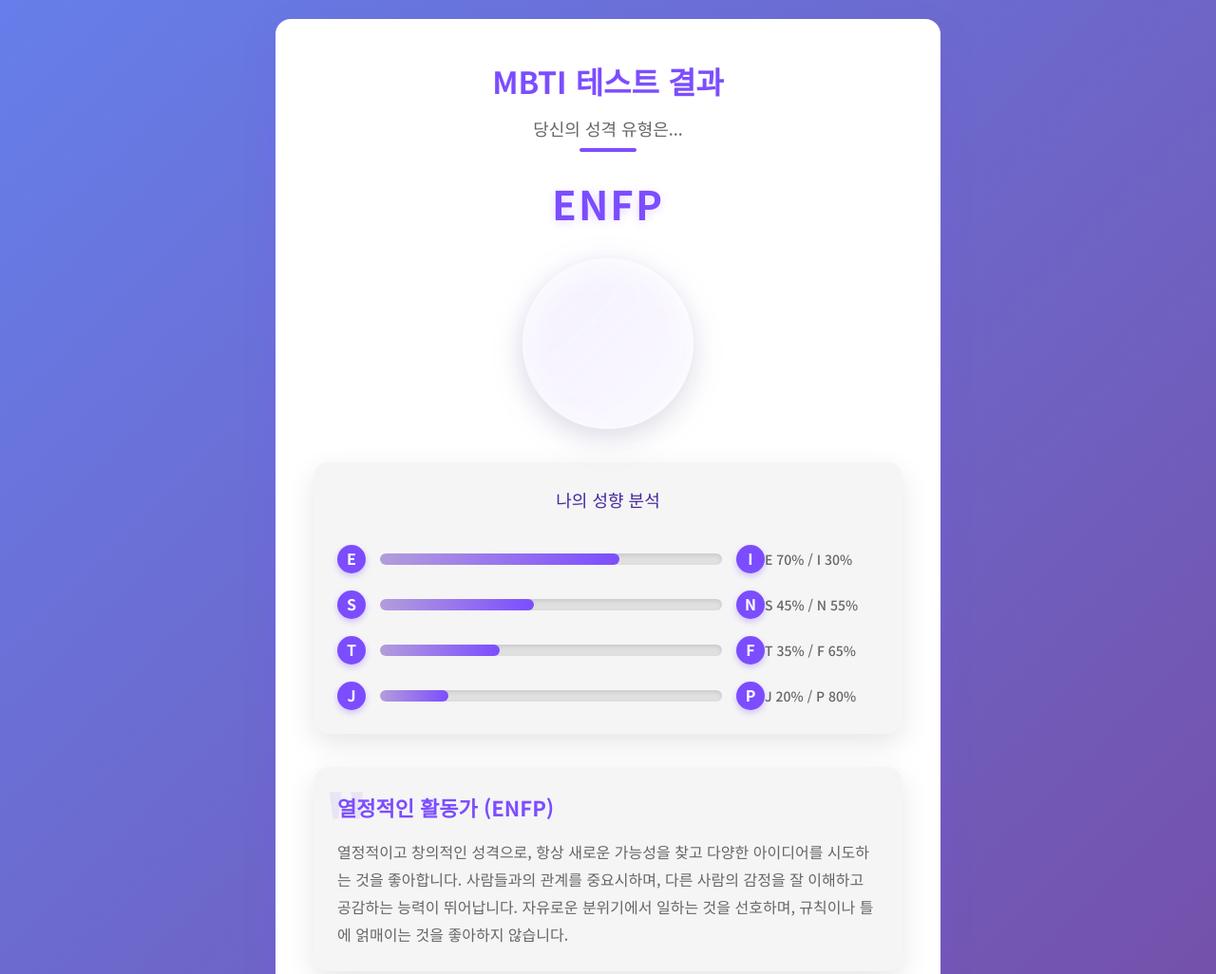
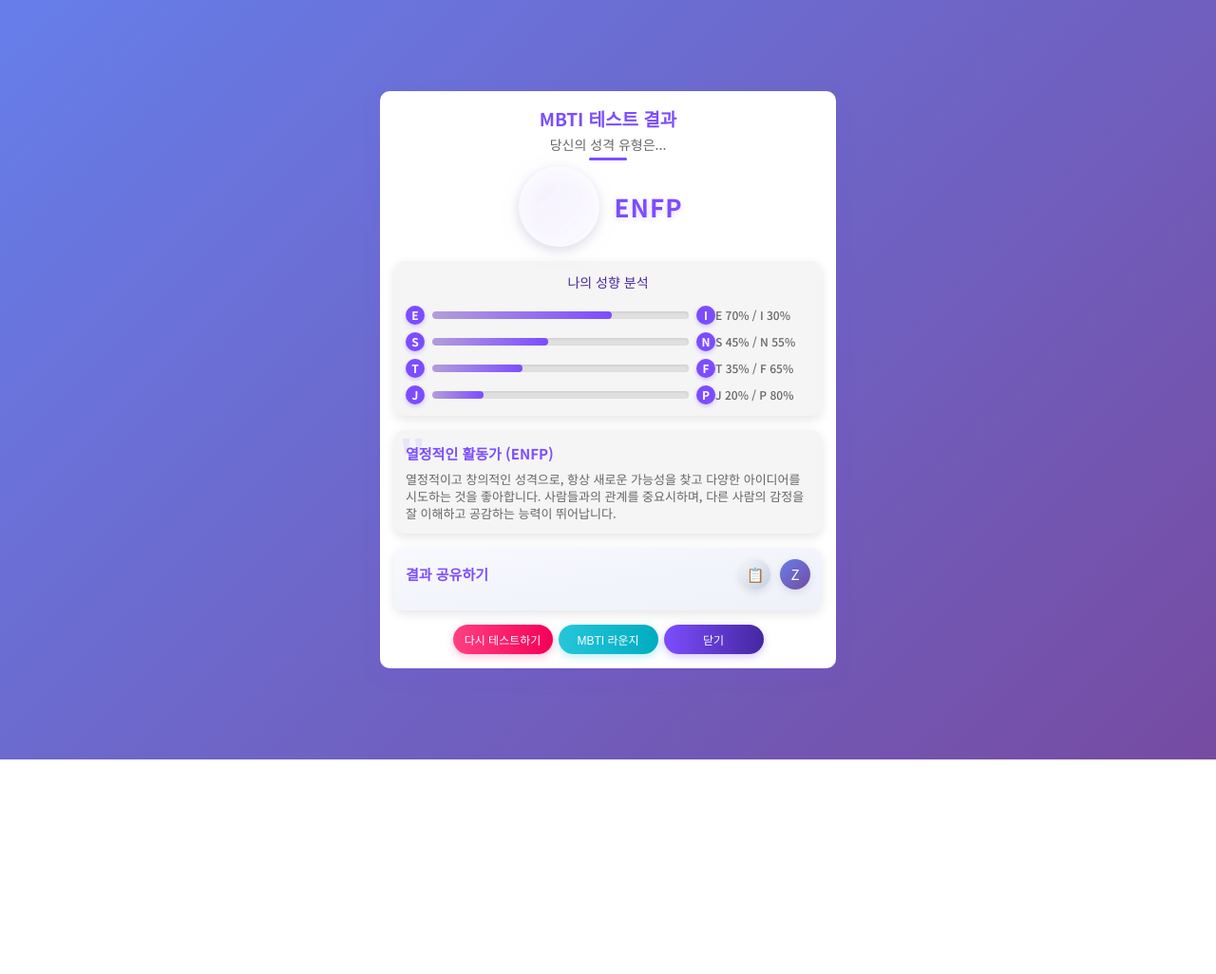
Before and after one commit to scm1400/zep-mbti-test, a website built with webpack: page res/result_popup.html in a window 1280 px wide. Shown: the top 1026 px of the page at 95% size. After the commit the page ends 800 px from the top, so only its background shows below. Built offline with nearby package versions, Linux system fonts and the light colour scheme.

Commit message:
컴팩트하게 수정

```diff
--- a/res/result_popup.html
+++ b/res/result_popup.html
@@ -16,9 +16,9 @@
             --bg-light: #FFFFFF;
             --bg-medium: #F5F5F5;
             --bg-dark: rgba(0, 0, 0, 0.7);
-            --border-radius: 16px;
-            --shadow-soft: 0 10px 30px rgba(0, 0, 0, 0.1);
-            --shadow-strong: 0 15px 35px rgba(124, 77, 255, 0.2);
+            --border-radius: 10px;
+            --shadow-soft: 0 4px 12px rgba(0, 0, 0, 0.1);
+            --shadow-strong: 0 8px 20px rgba(124, 77, 255, 0.15);
             --transition-normal: all 0.3s ease;
         }
 
@@ -36,24 +36,24 @@
             align-items: center;
             min-height: 100vh;
             color: var(--text-primary);
-            padding: 20px;
-            line-height: 1.6;
+            padding: 10px;
+            line-height: 1.5;
         }
 
         .result-container {
             background-color: var(--bg-light);
             border-radius: var(--border-radius);
             box-shadow: var(--shadow-strong);
-            width: 90%;
-            max-width: 700px;
-            padding: 40px;
+            width: 80%;
+            max-width: 480px;
+            padding: 15px;
             text-align: center;
             position: relative;
             overflow: hidden;
         }
 
         .result-header {
-            margin-bottom: 30px;
+            margin-bottom: 12px;
             position: relative;
             z-index: 1;
         }
@@ -61,70 +61,66 @@
         .result-header::after {
             content: '';
             position: absolute;
-            width: 60px;
-            height: 4px;
+            width: 40px;
+            height: 3px;
             background-color: var(--primary-color);
             left: 50%;
-            bottom: -10px;
+            bottom: -6px;
             transform: translateX(-50%);
             border-radius: 2px;
         }
 
         .result-header h1 {
             color: var(--primary-color);
-            font-size: 32px;
+            font-size: 19px;
             font-weight: 700;
-            margin-bottom: 10px;
+            margin-bottom: 3px;
         }
 
         .result-header h2 {
             color: var(--text-secondary);
-            font-size: 18px;
+            font-size: 14px;
             font-weight: 400;
             margin-top: 0;
         }
 
-        .result-content {
-            margin-bottom: 25px;
-            line-height: 1.6;
-            text-align: left;
+        .result-main {
+            display: flex;
+            align-items: center;
+            justify-content: center;
+            margin: 10px 0;
         }
 
         .result-type {
-            font-size: 42px;
+            font-size: 26px;
             font-weight: 700;
             color: var(--primary-color);
-            margin: 20px 0;
-            letter-spacing: 2px;
-            text-shadow: 0 2px 10px rgba(124, 77, 255, 0.2);
+            margin: 0 15px;
+            letter-spacing: 1px;
+            text-shadow: 0 2px 6px rgba(124, 77, 255, 0.2);
         }
 
         .result-image {
-            width: 180px;
-            height: 180px;
-            margin: 25px auto;
+            width: 85px;
+            height: 85px;
             display: flex;
             align-items: center;
             justify-content: center;
-            font-size: 120px;
-            filter: drop-shadow(0 5px 15px rgba(124, 77, 255, 0.3));
+            font-size: 55px;
+            filter: drop-shadow(0 4px 10px rgba(124, 77, 255, 0.3));
             transition: var(--transition-normal);
             background: linear-gradient(135deg, rgba(255, 255, 255, 0.4) 0%, rgba(255, 255, 255, 0.1) 100%);
             border-radius: 50%;
             box-shadow: var(--shadow-soft);
         }
 
-        .result-image:hover {
-            transform: scale(1.05);
-        }
-
         .dimension-bars {
             display: flex;
             flex-direction: column;
-            gap: 18px;
-            margin: 35px 0;
+            gap: 8px;
+            margin: 15px 0;
             background: var(--bg-medium);
-            padding: 25px;
+            padding: 12px;
             border-radius: var(--border-radius);
             box-shadow: var(--shadow-soft);
         }
@@ -132,8 +128,8 @@
         .dimension-title {
             font-weight: 500;
             color: var(--primary-dark);
-            margin-bottom: 15px;
-            font-size: 18px;
+            margin-bottom: 6px;
+            font-size: 14px;
         }
 
         .dimension-bar {
@@ -145,46 +141,47 @@
         .dimension-label {
             aspect-ratio: 1/1;
             font-weight: 700;
-            width: 30px;
-            height: 30px;
+            width: 20px;
+            height: 20px;
             display: flex;
             align-items: center;
             justify-content: center;
             border-radius: 50%;
             background: var(--primary-color);
             color: white;
-            box-shadow: 0 3px 6px rgba(124, 77, 255, 0.3);
+            box-shadow: 0 2px 4px rgba(124, 77, 255, 0.3);
+            font-size: 12px;
         }
 
         .bar-container {
             width: 100%;
-            height: 12px;
+            height: 8px;
             background-color: #e0e0e0;
-            border-radius: 20px;
+            border-radius: 10px;
             overflow: hidden;
-            margin: 0 15px;
-            box-shadow: inset 0 2px 4px rgba(0, 0, 0, 0.1);
+            margin: 0 8px;
+            box-shadow: inset 0 1px 3px rgba(0, 0, 0, 0.1);
         }
 
         .bar-fill {
             height: 100%;
             background: linear-gradient(to right, var(--primary-light), var(--primary-color));
-            border-radius: 20px;
+            border-radius: 10px;
             transition: width 1s ease-in-out;
         }
 
         .percentage {
-            font-size: 14px;
+            font-size: 12px;
             color: var(--text-secondary);
-            min-width: 120px;
+            min-width: 100px;
             text-align: left;
             font-weight: 500;
         }
 
         .result-description {
             text-align: left;
-            margin: 30px 0;
-            padding: 25px;
+            margin: 15px 0;
+            padding: 12px;
             background-color: var(--bg-medium);
             border-radius: var(--border-radius);
             box-shadow: var(--shadow-soft);
@@ -195,9 +192,9 @@
         .result-description::before {
             content: '"';
             position: absolute;
-            top: -30px;
-            left: 10px;
-            font-size: 120px;
+            top: -20px;
+            left: 5px;
+            font-size: 70px;
             opacity: 0.1;
             color: var(--primary-color);
             font-family: Georgia, serif;
@@ -206,38 +203,43 @@
         .result-description h3 {
             color: var(--primary-color);
             margin-top: 0;
-            margin-bottom: 15px;
-            font-size: 22px;
+            margin-bottom: 6px;
+            font-size: 15px;
             position: relative;
             display: inline-block;
         }
 
         .result-description p {
             color: var(--text-secondary);
-            font-size: 16px;
-            line-height: 1.8;
+            font-size: 13px;
+            line-height: 1.4;
         }
 
         .share-area {
-            margin-top: 30px;
+            margin-top: 15px;
             background: linear-gradient(to bottom right, #f7f9ff, #eef1f7);
-            padding: 25px;
+            padding: 12px;
             border-radius: var(--border-radius);
             box-shadow: var(--shadow-soft);
         }
 
+        .share-header {
+            display: flex;
+            align-items: center;
+            justify-content: space-between;
+            margin-bottom: 10px;
+        }
+
         .share-area h3 {
             color: var(--primary-color);
-            margin-bottom: 20px;
-            font-size: 20px;
+            font-size: 15px;
             font-weight: 600;
+            margin: 0;
         }
 
         .share-buttons {
             display: flex;
-            justify-content: center;
-            margin-top: 20px;
-            gap: 20px;
+            gap: 10px;
         }
 
         .share-button-container {
@@ -246,21 +248,21 @@
         }
 
         .share-button {
-            width: 50px;
-            height: 50px;
+            width: 32px;
+            height: 32px;
             border-radius: 50%;
             display: flex;
             justify-content: center;
             align-items: center;
             cursor: pointer;
             transition: var(--transition-normal);
-            font-size: 22px;
-            box-shadow: 0 5px 15px rgba(0, 0, 0, 0.1);
+            font-size: 15px;
+            box-shadow: 0 3px 8px rgba(0, 0, 0, 0.1);
         }
 
         .share-button:hover {
-            transform: translateY(-5px);
-            box-shadow: 0 8px 20px rgba(0, 0, 0, 0.15);
+            transform: translateY(-3px);
+            box-shadow: 0 5px 12px rgba(0, 0, 0, 0.15);
         }
 
         .share-button-copy {
@@ -276,58 +278,57 @@
             position: absolute;
             background-color: var(--primary-dark);
             color: white;
-            padding: 8px 12px;
-            border-radius: 6px;
-            font-size: 13px;
-            bottom: -40px;
+            padding: 5px 8px;
+            border-radius: 4px;
+            font-size: 11px;
+            bottom: -30px;
             left: 50%;
             transform: translateX(-50%);
             white-space: nowrap;
             opacity: 0;
             transition: var(--transition-normal);
             pointer-events: none;
-            box-shadow: 0 5px 15px rgba(0, 0, 0, 0.2);
+            box-shadow: 0 3px 8px rgba(0, 0, 0, 0.2);
         }
 
         .tooltip::after {
             content: '';
             position: absolute;
-            top: -8px;
+            top: -6px;
             left: 50%;
             transform: translateX(-50%);
-            border-width: 4px;
+            border-width: 3px;
             border-style: solid;
             border-color: transparent transparent var(--primary-dark) transparent;
         }
 
         .share-text-container {
-            width: 90%;
-            max-width: 500px;
-            margin: 25px auto 5px auto;
+            width: 100%;
+            margin: 12px auto 5px auto;
             display: none;
             animation: fadeIn 0.5s ease;
         }
 
         @keyframes fadeIn {
-            from { opacity: 0; transform: translateY(10px); }
+            from { opacity: 0; transform: translateY(6px); }
             to { opacity: 1; transform: translateY(0); }
         }
 
         .share-text-label {
-            font-size: 14px;
+            font-size: 12px;
             color: var(--text-secondary);
             text-align: left;
-            margin-bottom: 8px;
+            margin-bottom: 5px;
         }
 
         .share-text-area {
             width: 100%;
-            height: 120px;
-            padding: 15px;
-            border-radius: 10px;
-            border: 2px solid var(--primary-light);
+            height: 75px;
+            padding: 8px;
+            border-radius: 8px;
+            border: 1px solid var(--primary-light);
             background-color: white;
-            font-size: 14px;
+            font-size: 12px;
             resize: none;
             color: var(--text-primary);
             font-family: 'Noto Sans KR', sans-serif;
@@ -335,30 +336,30 @@
             white-space: pre-wrap;
             word-break: break-word;
             margin: 0;
-            box-shadow: inset 0 2px 4px rgba(0, 0, 0, 0.05);
+            box-shadow: inset 0 1px 3px rgba(0, 0, 0, 0.05);
             transition: var(--transition-normal);
         }
 
         .share-text-area:focus {
             outline: none;
             border-color: var(--primary-color);
-            box-shadow: 0 0 0 3px rgba(124, 77, 255, 0.2);
+            box-shadow: 0 0 0 2px rgba(124, 77, 255, 0.2);
         }
 
         .copy-success {
             display: none;
             color: var(--primary-color);
-            margin-top: 12px;
-            font-size: 15px;
+            margin-top: 8px;
+            font-size: 13px;
             font-weight: 500;
             animation: fadeIn 0.5s ease;
         }
 
         .result-footer {
-            margin-top: 40px;
+            margin-top: 15px;
             display: flex;
             justify-content: center;
-            gap: 15px;
+            gap: 6px;
             flex-wrap: wrap;
         }
 
@@ -366,59 +367,51 @@
             background: linear-gradient(to right, var(--primary-color), var(--primary-dark));
             color: white;
             border: none;
-            padding: 14px 30px;
-            font-size: 16px;
-            border-radius: 30px;
+            padding: 7px 12px;
+            font-size: 12px;
+            border-radius: 16px;
             cursor: pointer;
             transition: var(--transition-normal);
             font-weight: 500;
-            box-shadow: 0 5px 15px rgba(124, 77, 255, 0.3);
-            min-width: 160px;
+            box-shadow: 0 3px 8px rgba(124, 77, 255, 0.3);
+            min-width: 105px;
         }
 
         .result-footer button:hover {
-            transform: translateY(-3px);
-            box-shadow: 0 8px 20px rgba(124, 77, 255, 0.4);
-        }
-
-        .result-footer button:active {
-            transform: translateY(-1px);
+            transform: translateY(-2px);
+            box-shadow: 0 5px 12px rgba(124, 77, 255, 0.4);
         }
 
         #retry-test {
             background: linear-gradient(to right, #FF4081, #F50057);
-            box-shadow: 0 5px 15px rgba(255, 64, 129, 0.3);
+            box-shadow: 0 3px 8px rgba(255, 64, 129, 0.3);
         }
 
         #retry-test:hover {
-            box-shadow: 0 8px 20px rgba(255, 64, 129, 0.4);
+            box-shadow: 0 5px 12px rgba(255, 64, 129, 0.4);
         }
 
         #go-to-lounge {
             background: linear-gradient(to right, #26C6DA, #00ACC1);
-            box-shadow: 0 5px 15px rgba(38, 198, 218, 0.3);
+            box-shadow: 0 3px 8px rgba(38, 198, 218, 0.3);
         }
 
         #go-to-lounge:hover {
-            box-shadow: 0 8px 20px rgba(38, 198, 218, 0.4);
+            box-shadow: 0 5px 12px rgba(38, 198, 218, 0.4);
         }
 
         @media (max-width: 768px) {
             .result-container {
-                padding: 25px;
-                width: 95%;
+                width: 90%;
+                padding: 12px;
             }
 
-            .result-header h1 {
-                font-size: 26px;
+            .result-main {
+                flex-direction: column;
             }
 
             .result-type {
-                font-size: 36px;
-            }
-
-            .dimension-bars {
-                padding: 20px;
+                margin: 5px 0;
             }
 
             .dimension-bar {
@@ -428,7 +421,13 @@
             .percentage {
                 width: 100%;
                 text-align: center;
-                margin-top: 8px;
+                margin-top: 4px;
+                min-width: auto;
+                font-size: 11px;
+            }
+
+            .result-footer {
+                flex-direction: column;
             }
 
             .result-footer button {
@@ -444,8 +443,10 @@
             <h2>당신의 성격 유형은...</h2>
         </div>
 
+        <div class="result-main">
+            <div class="result-image" id="mbti-image"></div>
             <div class="result-type" id="mbti-type">ENFP</div>
-        <div class="result-image" id="mbti-image"></div>
+        </div>
 
         <div class="dimension-bars">
             <div class="dimension-title">나의 성향 분석</div>
@@ -488,10 +489,11 @@
 
         <div class="result-description">
             <h3 id="mbti-nickname">열정적인 활동가 (ENFP)</h3>
-            <p id="mbti-description">열정적이고 창의적인 성격으로, 항상 새로운 가능성을 찾고 다양한 아이디어를 시도하는 것을 좋아합니다. 사람들과의 관계를 중요시하며, 다른 사람의 감정을 잘 이해하고 공감하는 능력이 뛰어납니다. 자유로운 분위기에서 일하는 것을 선호하며, 규칙이나 틀에 얽매이는 것을 좋아하지 않습니다.</p>
+            <p id="mbti-description">열정적이고 창의적인 성격으로, 항상 새로운 가능성을 찾고 다양한 아이디어를 시도하는 것을 좋아합니다. 사람들과의 관계를 중요시하며, 다른 사람의 감정을 잘 이해하고 공감하는 능력이 뛰어납니다.</p>
         </div>
 
         <div class="share-area">
+            <div class="share-header">
                 <h3>결과 공유하기</h3>
                 <div class="share-buttons">
                     <div class="share-button-container">
@@ -507,6 +509,7 @@
                         <div class="tooltip">Zep 대화창에 공유하기</div>
                     </div>
                 </div>
+            </div>
             <div id="copy-success" class="copy-success">✓ 클립보드에 복사되었습니다</div>
             <div class="share-text-container">
                 <p class="share-text-label">아래 텍스트가 복사됩니다:</p>
@@ -516,7 +519,7 @@
 
         <div class="result-footer">
             <button id="retry-test">다시 테스트하기</button>
-            <button id="go-to-lounge">MBTI 라운지로 이동</button>
+            <button id="go-to-lounge">MBTI 라운지</button>
             <button id="close-result">닫기</button>
         </div>
     </div>
```
Also changed, not shown: res/welcome_popup.html (+35 -35 lines), 1 other file. Lines whose indentation alone changed are shown as unchanged.
